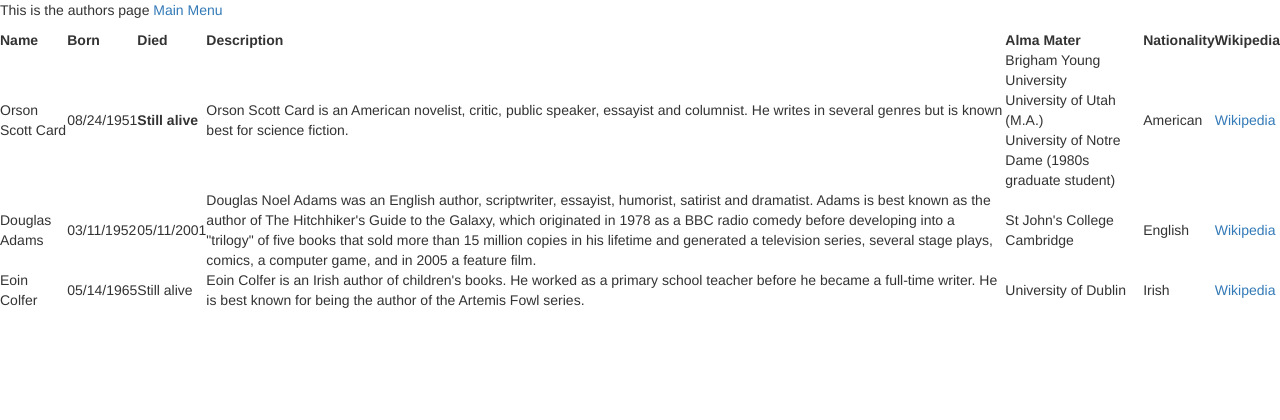
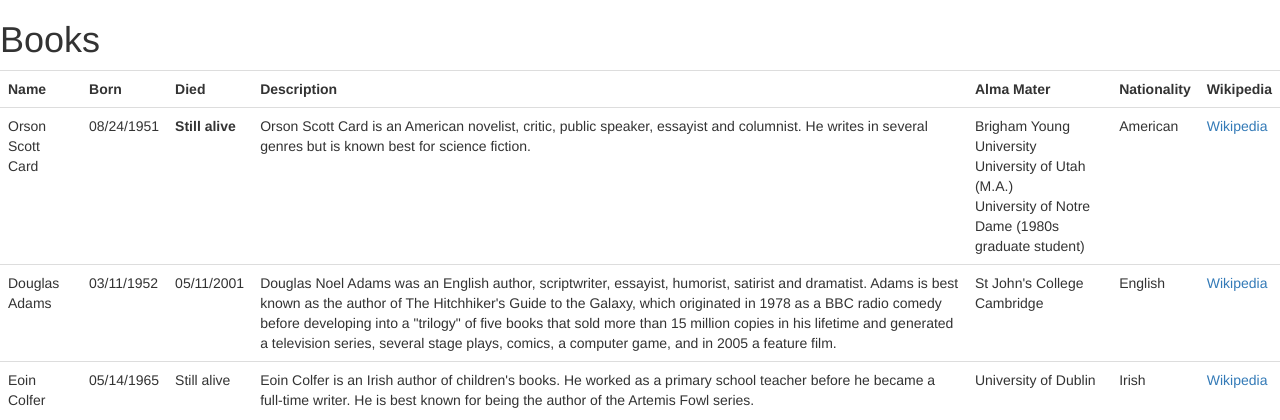
Before and after one commit to myttins/cs329e-idb, a Flask app: template templates/authors.html in a window 1280 px wide. Shown: the top 420 px of the page. Run offline with Flask 2, Linux system fonts and the light colour scheme; the template is opened without the code that fills it, so the values that code supplies are empty; parts of the project's set-up code (start-up, migrations or seed data) failed here and were passed over; some libraries are stand-ins or nearby versions.

Commit message:
editing for design consistency between books and authors

```diff
--- a/templates/authors.html
+++ b/templates/authors.html
@@ -7,10 +7,9 @@
 	{{nav.top.render(renderer='bootstrap')}}
 </head>
 <body>
-<p>
-This is the authors page</b>
-<a href="{{url_for('index')}}">Main Menu</a> <br/>
-<table style="width:100%">
+	<h1> Books </h1>
+	<!-- 	<a href="{{url_for('index')}}">Main Menu</a> <br/> -->
+	<table class = "table" style="width:100%">
 	  <tr>
 	    <th>Name</th>
 	    <th>Born</th>
--- a/templates/books.html
+++ b/templates/books.html
@@ -8,7 +8,7 @@
 </head>
 <body>
 	<h1> Books </h1>
-    <table  class="table">
+    <table  class="table" style="width:100%">
 		<tr>
 		  <th>Google ID</th>
 		  <th> Title</th>
```
Lines whose indentation alone changed are shown as unchanged.
